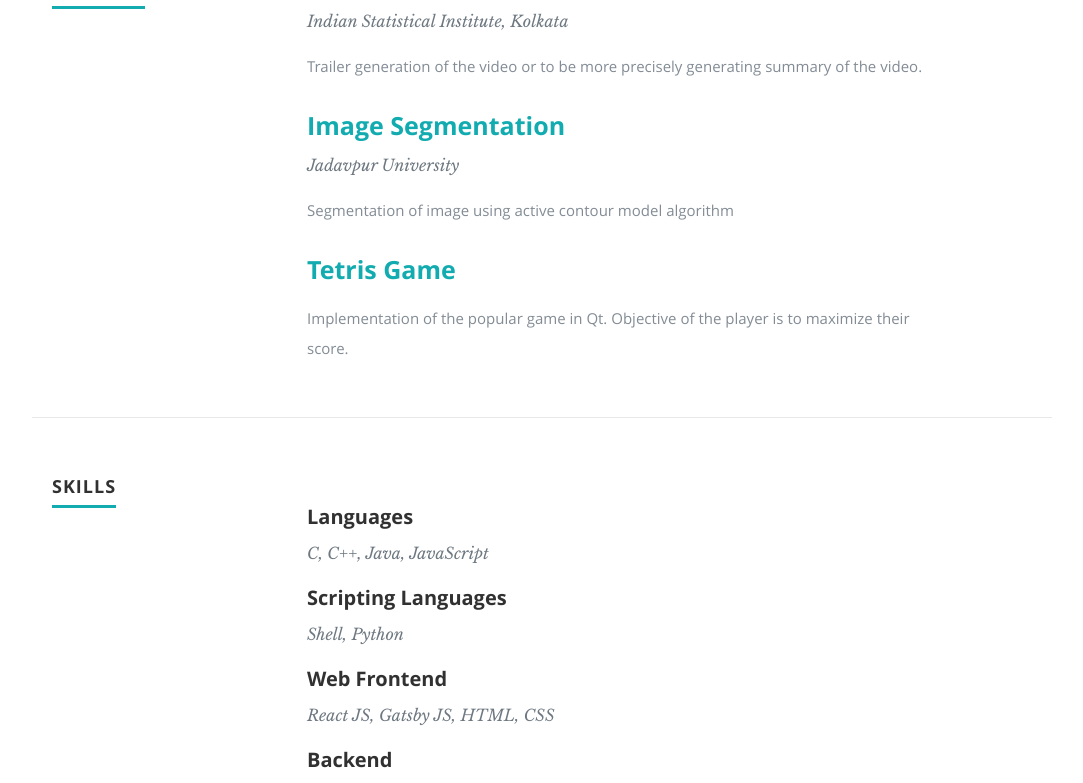
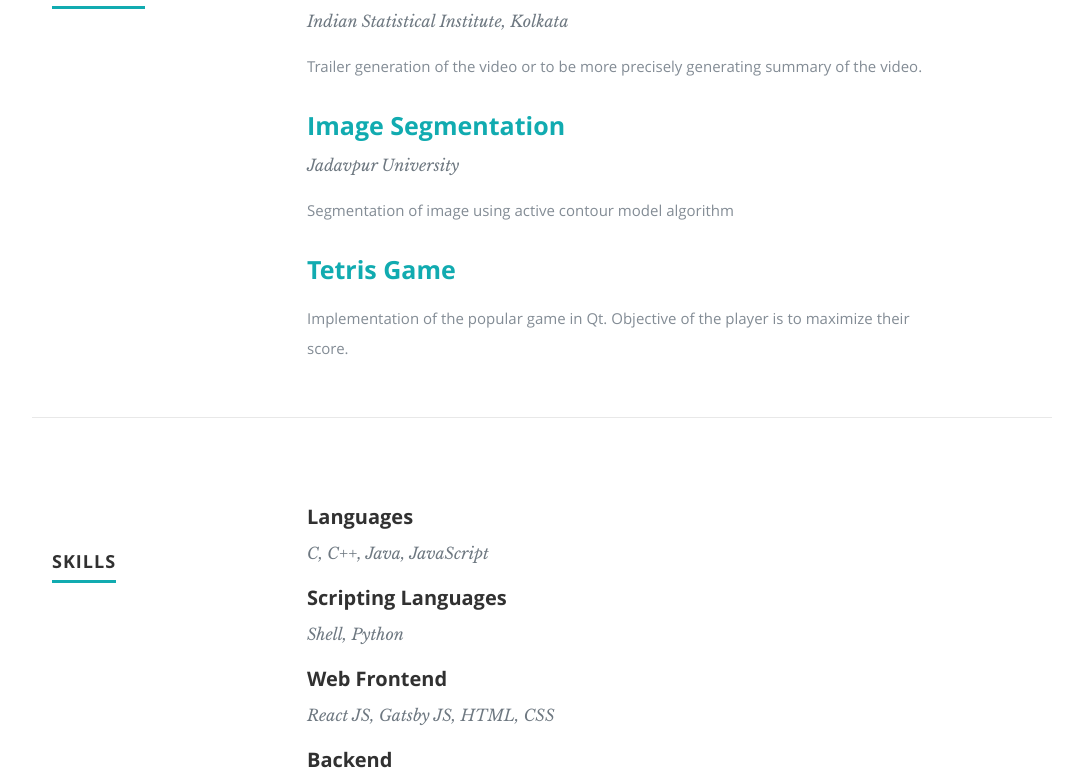
Before and after one commit to PritiShaw/pritishaw.github.io, a React (Create React App) app: page / in a window 1280 px wide. Shown: the part 1442-2225 px from the top of the page, without its empty margins (98-1181 px from the left). Built offline with nearby package versions, Linux system fonts and the light colour scheme.

Commit message:
Update Resume.js

```diff
--- a/src/Components/Resume.js
+++ b/src/Components/Resume.js
@@ -28,11 +28,10 @@
          <div className="nine columns main-col">
           {work}
         </div>
-	<div id="skill"/>
     </div>
-    <div className="row skill">
+    <div className="row skill" id="skill">
 
-         <div className="three columns header-col">
+         <div className="three columns header-col" style={{marginTop:"5em"}}>
             <h1><span>Skills</span></h1>
          </div>
 
```
